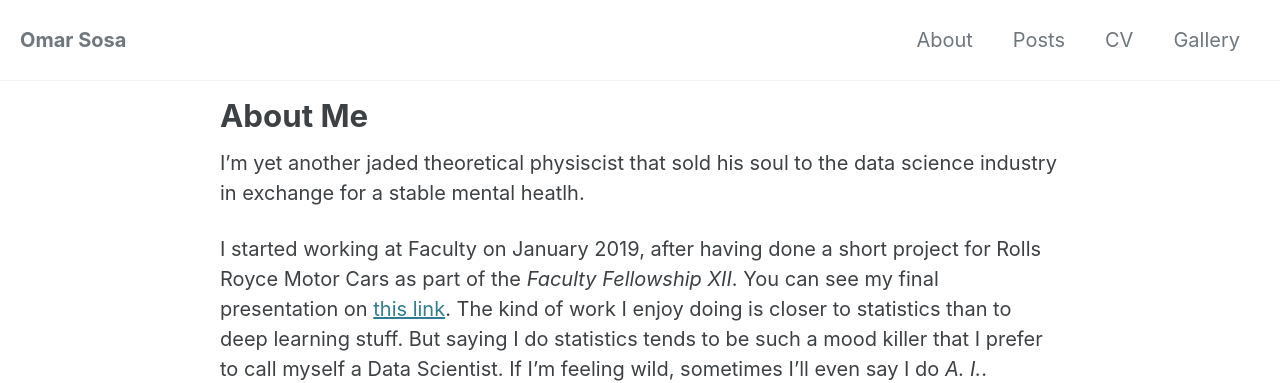
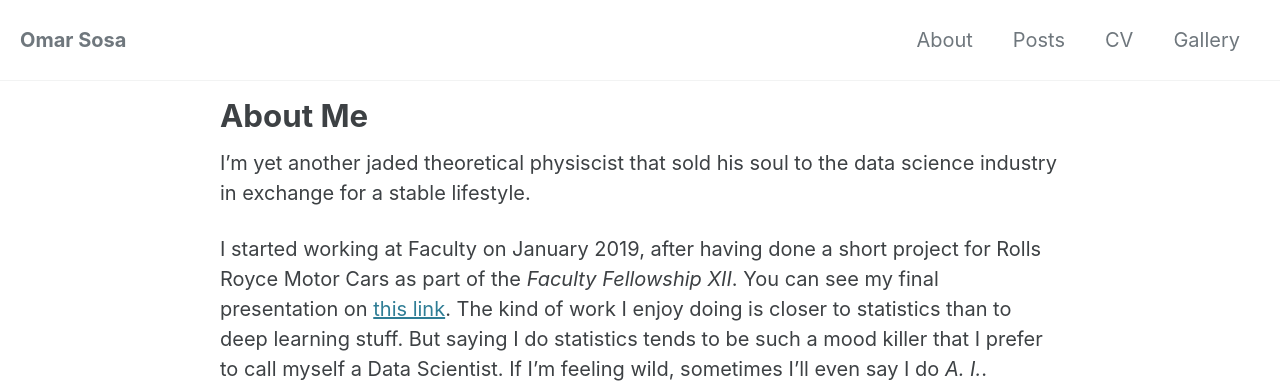
Before and after one commit to omarfsosa/omarfsosa.github.io, a Jekyll site: the page built from _pages/about.md, in a window 1280 px wide. Shown: the top 383 px of the page. Built offline with Jekyll 4.4.1, drawn with Linux system fonts in a browser that asks for light colours; cached includes are drawn as plain includes; nearby versions of some CDN libraries.

Commit message:
updated about me page

```diff
--- a/_pages/about.md
+++ b/_pages/about.md
@@ -3,7 +3,7 @@ layout: single
 title:  "About Me"
 permalink: /about/
 ---
-I'm yet another jaded theoretical physiscist that sold his soul to the data science industry in exchange for a stable mental heatlh.
+I'm yet another jaded theoretical physiscist that sold his soul to the data science industry in exchange for a stable lifestyle.
 
 I started working at Faculty on January 2019, after having done a short project for Rolls Royce Motor Cars as part of the _Faculty Fellowship XII_. You can see my final presentation on [this link](https://www.youtube.com/watch?v=WjV2XPZj4JA&t=100s). The kind of work I enjoy doing is closer to statistics than to deep learning stuff. But saying I do statistics tends to be such a mood killer that I prefer to call myself a Data Scientist. If I'm feeling wild, sometimes I'll even say I do _A. I._.
 
```
